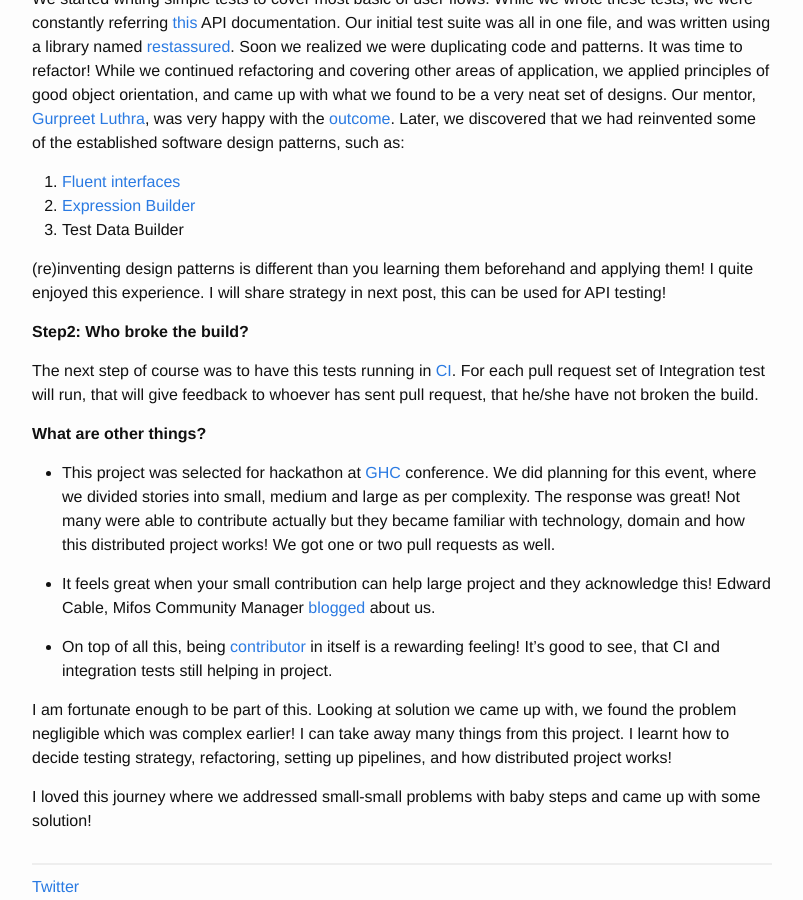
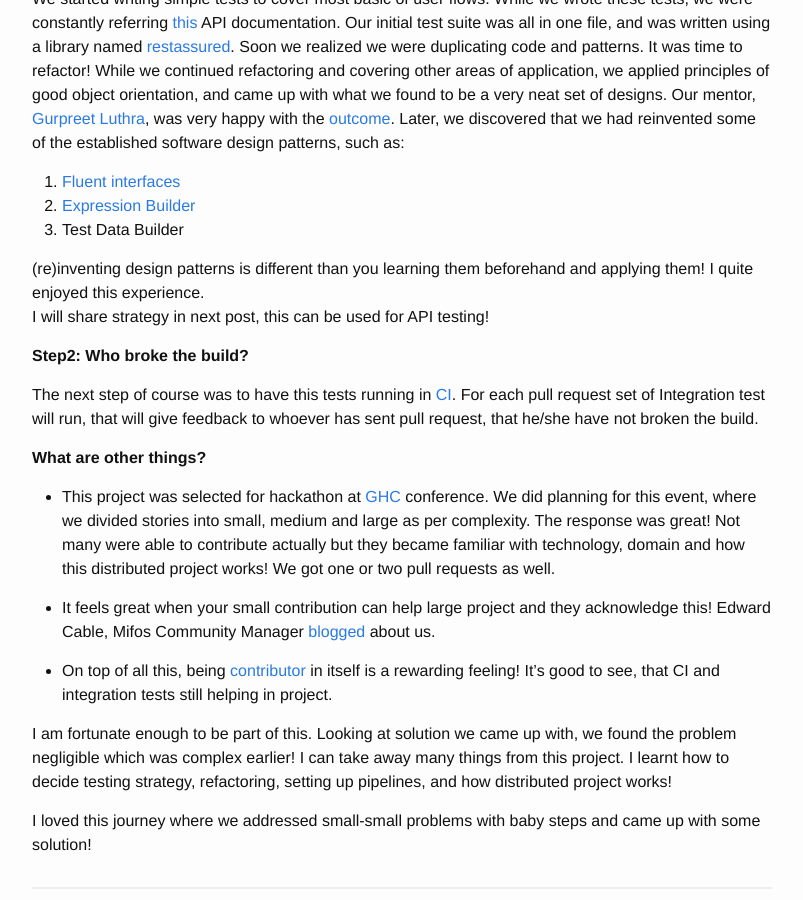
Before and after one commit to pritibiyani/pritibiyani.github.io, a Jekyll site: the page built from _posts/2015-01-17-contribution-to-third-pillar.markdown, in a window 1280 px wide and 900 px high, scrolled down 1098 px. Shown: the whole window, without its empty margins (238-1041 px from the left). Built offline with Jekyll 4.4.1, drawn with Linux system fonts in a browser that asks for light colours; comment, search, counter and statistics services are not loaded.

Commit message:
Some UI changes

```diff
--- a/_posts/2015-01-17-contribution-to-third-pillar.markdown
+++ b/_posts/2015-01-17-contribution-to-third-pillar.markdown
@@ -46,7 +46,7 @@ We started writing simple tests to cover most basic of user flows. While we wrot
 3. Test Data Builder
 
 (re)inventing design patterns is different than you learning them beforehand and applying them! I quite enjoyed this experience.
-I will share strategy in next post, this can be used for API testing!
+<br>I will share strategy in next post, this can be used for API testing!
 
 **Step2: Who broke the build?**
 
```
